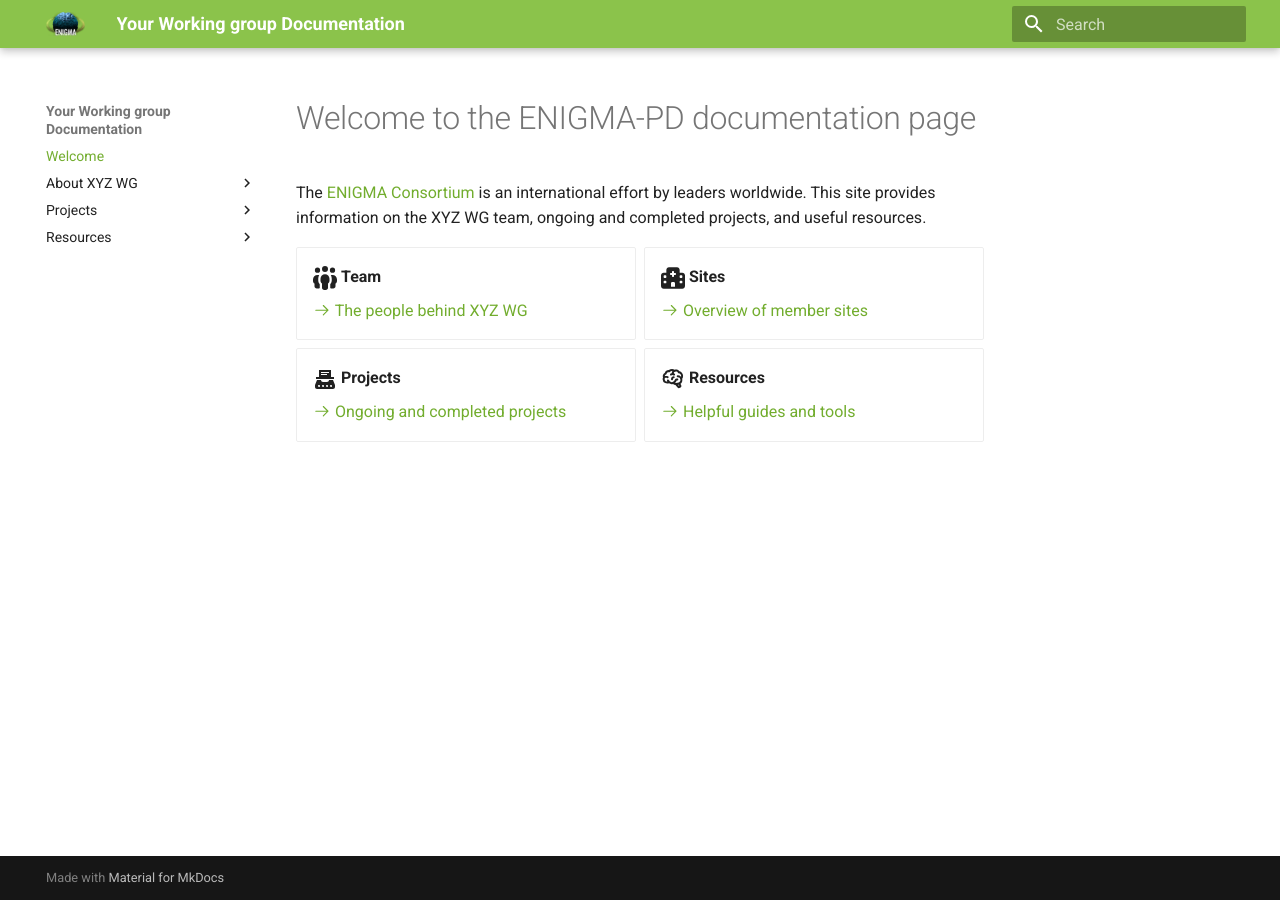
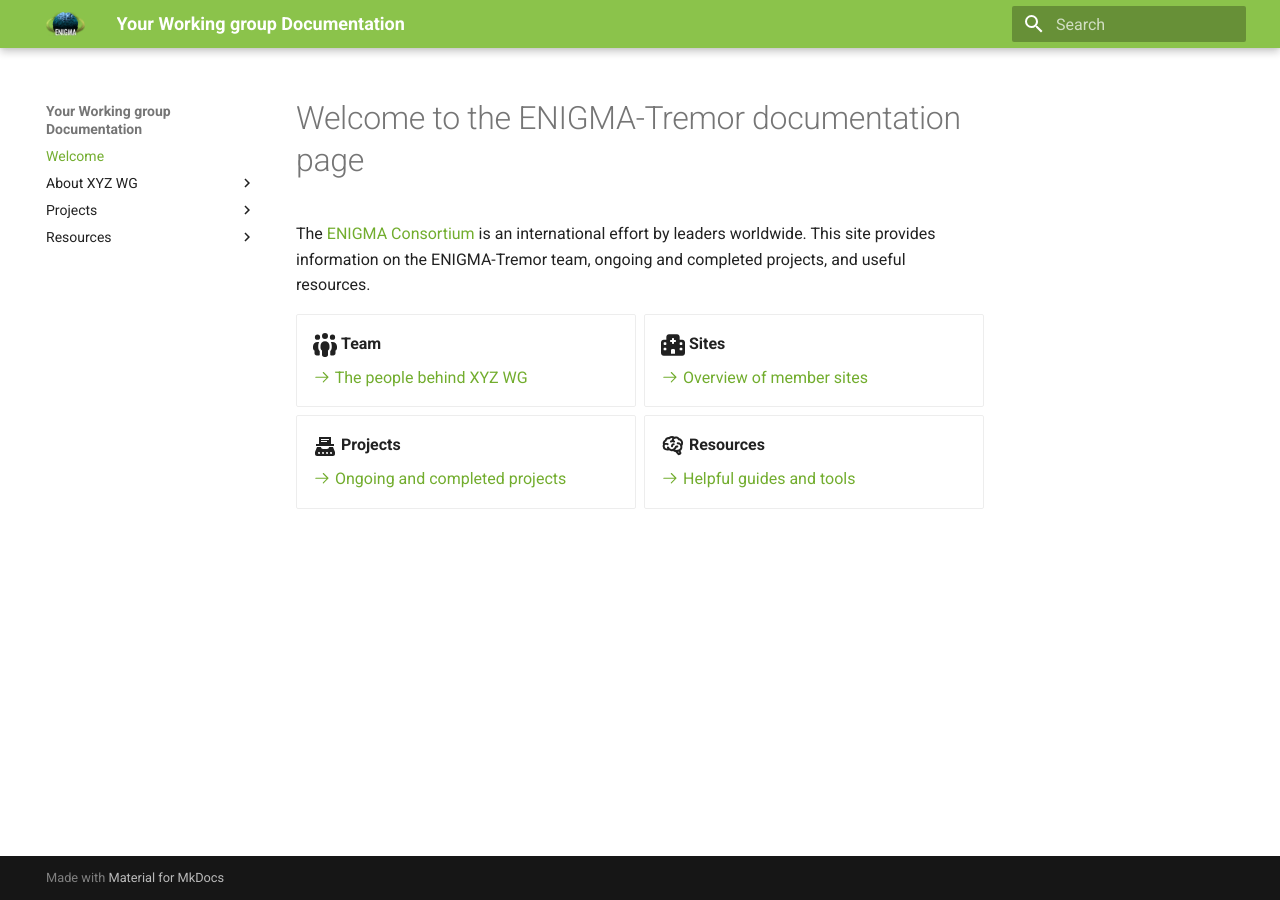
Before and after one commit to ENIGMA-infra/ENIGMA-Tremor, an MkDocs documentation site: the page built from docs/index.md, in a window 1280 px wide. Built offline with MkDocs 1.6.1 and Material for MkDocs 9.7.7, drawn with Linux system fonts in a browser that asks for light colours.

Commit message:
Update index.md

```diff
--- a/docs/index.md
+++ b/docs/index.md
@@ -1,6 +1,6 @@
-# Welcome to the ENIGMA-PD documentation page
+# Welcome to the ENIGMA-Tremor documentation page
 
-The [ENIGMA Consortium](https://enigma.ini.usc.edu/about-2/) is an international effort by leaders worldwide. This site provides information on the XYZ WG team, ongoing and completed projects, and useful resources.
+The [ENIGMA Consortium](https://enigma.ini.usc.edu/about-2/) is an international effort by leaders worldwide. This site provides information on the ENIGMA-Tremor team, ongoing and completed projects, and useful resources.
 
 <div class="grid cards" markdown>
 
```
